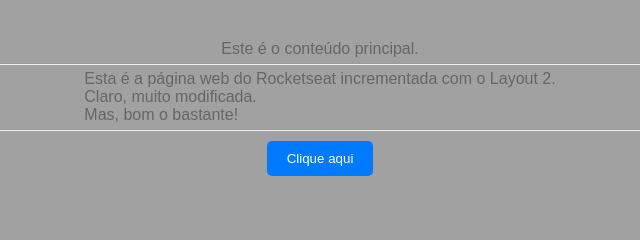
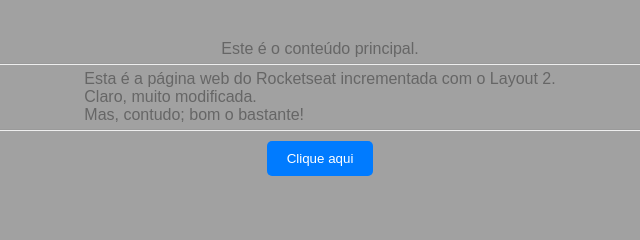
Before and after one commit to manoelmaciel/sites, a plain HTML site: page 1rocketseat/code/index.html in a window 1280 px wide. Shown: the part 312-552 px from the top of the page, 320-960 px from the left. Drawn offline with Linux system fonts and the light colour scheme.

Commit message:
Layout 2 modificado ... E o sheel5!

```diff
--- a/1rocketseat/code/index.html
+++ b/1rocketseat/code/index.html
@@ -36,7 +36,7 @@
     <p id="mensagem">
       Esta é a página web do Rocketseat incrementada com o Layout 2.<br>
       Claro, muito modificada.<br>
-      Mas, bom o bastante!
+      Mas, contudo; bom o bastante!
     </p>
     <hr>
     <button id="botao">Clique aqui</button>
```
Also changed, not shown: 1 other file.
